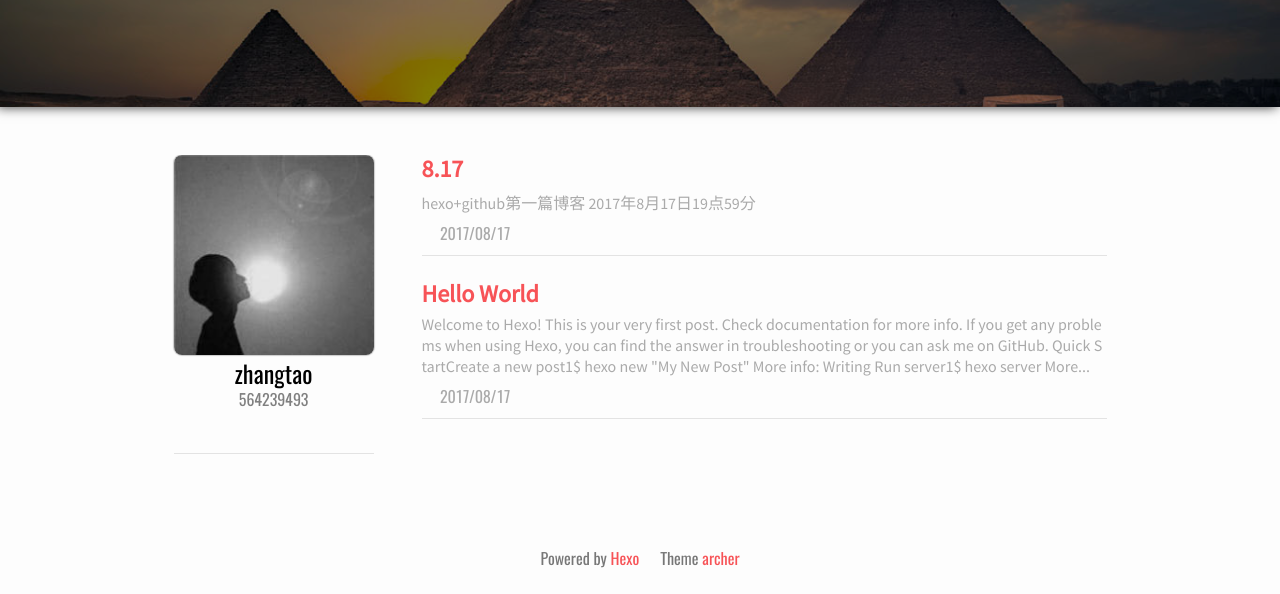
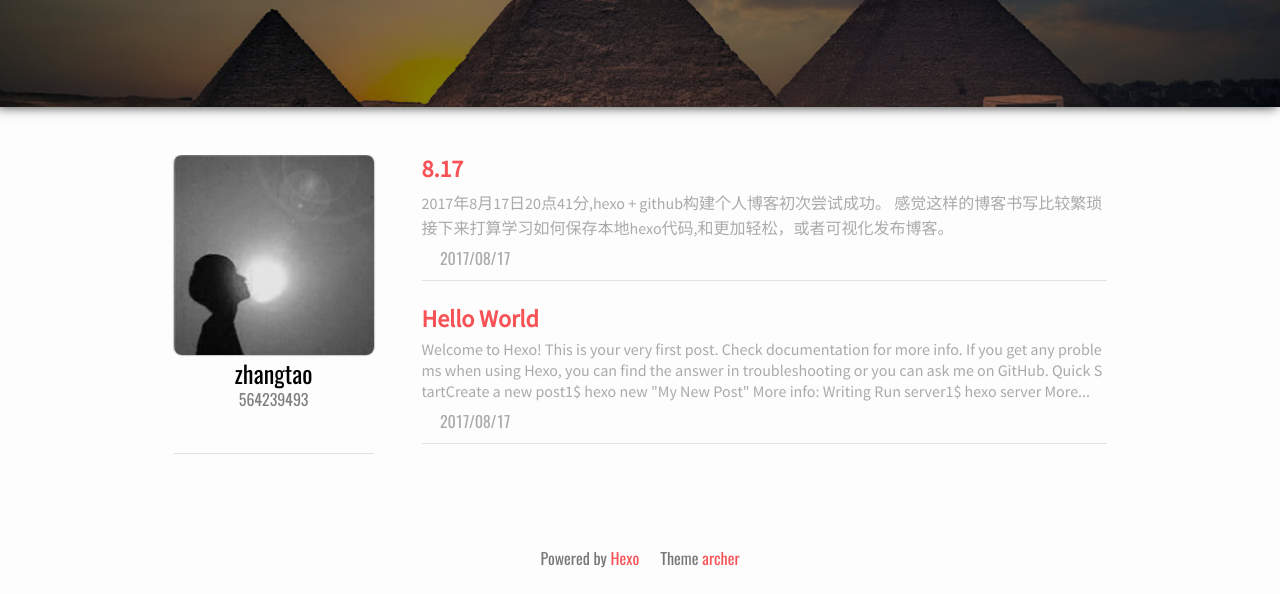
Before and after one commit to MaDejun/564239493.github.io, a plain HTML site: page index.html in a window 1280 px wide. Shown: the part 293-887 px from the top of the page. Drawn offline with nearby package versions, Linux system fonts and the light colour scheme; files whose address does not match are found by name; a web font is replaced by a local one.

Commit message:
Site updated: 2017-08-17 20:44:44

```diff
--- a/index.html
+++ b/index.html
@@ -131,7 +131,7 @@
                     </h2>
                 </div>
                 <div class="abstract-content">
-                    hexo+github第一篇博客    2017年8月17日19点59分
+                      2017年8月17日20点41分,hexo + github构建个人博客初次尝试成功。  感觉这样的博客书写比较繁琐  接下来打算学习如何保存本地hexo代码,和更加轻松，或者可视化发布博客。
 
                 </div>
             </a>
```
Also changed, not shown: 2017/08/17/8-17/index.html (+1 -1 lines), archives/2017/08/index.html (+1 -1 lines), archives/2017/index.html (+1 -1 lines), archives/index.html (+1 -1 lines).
